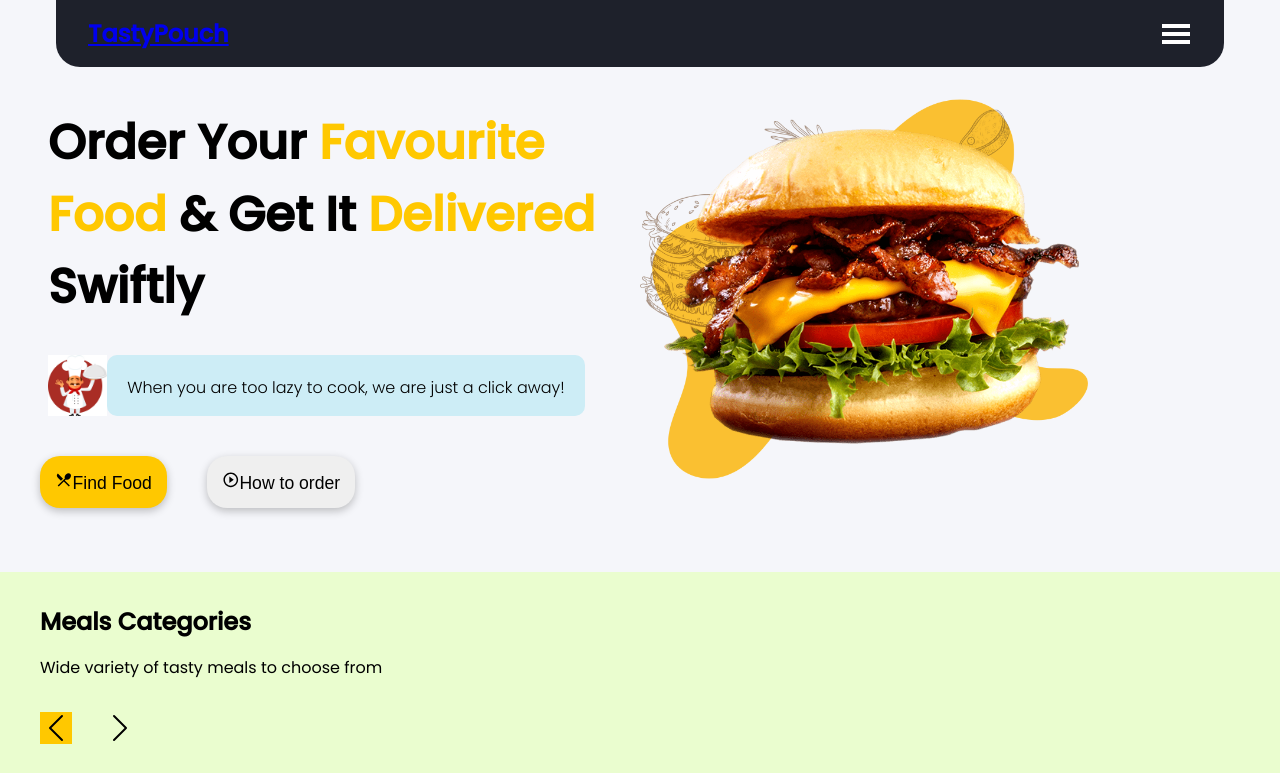
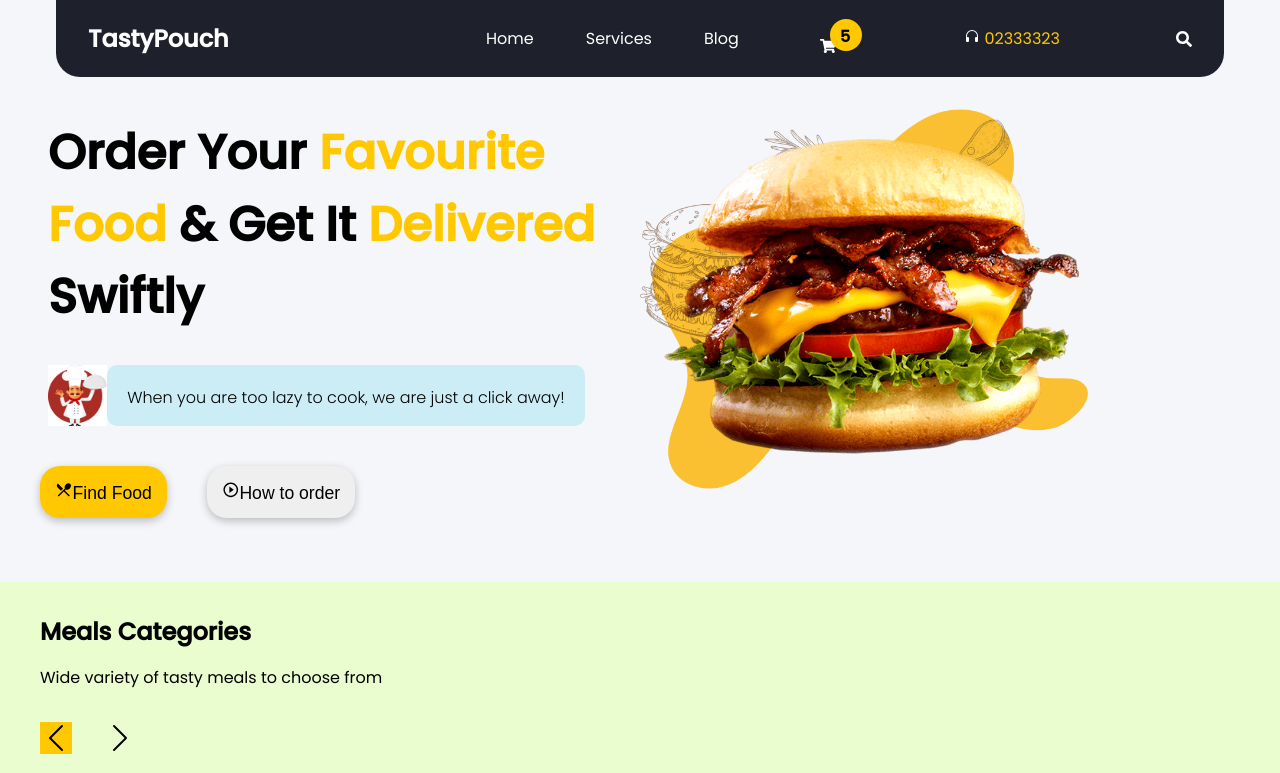
Before and after one commit to emmanuelkumah/foodily, a React (Create React App) app: page / in a window 1280 px wide. Shown: the top 773 px of the page. Built offline with nearby package versions, Linux system fonts and the light colour scheme.

Commit message:
Fix navbar responsiveness

```diff
--- a/src/Components/Cart/CartIcon.js
+++ /dev/null
@@ -1,16 +0,0 @@
-import React from "react";
-import { FaShoppingCart } from "react-icons/fa";
-import classes from "./CartIcon.module.css";
-
-function CartIcon() {
-  return (
-    <div className={classes.cart}>
-      <FaShoppingCart />
-      <div className={classes.cartNotf}>
-        <p>5</p>
-      </div>
-    </div>
-  );
-}
-
-export default CartIcon;
--- a/src/Components/Cart/CartIcon.module.css
+++ /dev/null
@@ -1,26 +0,0 @@
-.cart {
-  position: relative;
-  top: 10px;
-}
-.cartNotf {
-  background: #ffc800;
-  clip-path: circle(50%);
-  height: 2em;
-  width: 2em;
-  position: absolute;
-  bottom: 10px;
-  left: 10px;
-}
-.cartNotf p {
-  color: #1e212b;
-  position: absolute;
-  top: 5px;
-  left: 10px;
-  font-weight: 700;
-}
-
-@media only screen and (min-device-width: 320px) and (max-device-width: 480px) {
-  .cart {
-    margin-top: 20px;
-  }
-}
--- a/src/Components/NavBar/NavBar.js
+++ b/src/Components/NavBar/NavBar.js
@@ -1,11 +1,8 @@
 import React, { useState } from "react";
 import classes from "./NavBar.module.css";
-import NavMenu from "../NavMenu/NavMenu";
-import Search from "../Search/Search";
-import CartIcon from "../Cart/CartIcon";
+import { GiHamburgerMenu } from "react-icons/gi";
 import { BsHeadphones } from "react-icons/bs";
-import { GiHamburgerMenu } from "react-icons/gi";
-import { AiOutlineCloseSquare } from "react-icons/ai";
+import { FaSearch, FaShoppingCart } from "react-icons/fa";
 import { IconContext } from "react-icons/lib";
 
 function NavBar() {
@@ -23,34 +20,48 @@ function NavBar() {
             TastyPouch
           </a>
         </h1>
-        {showMenu && (
-          <div className={classes.menuItemContainer}>
-            <NavMenu className={classes.navMenu} />
-            <div className={classes.iconContainer}>
-              <IconContext.Provider value={{ color: "white" }}>
-                <BsHeadphones />{" "}
-                <span className={classes.phoneNum}>+2332453235</span>
-                <CartIcon />
-                <Search />
-              </IconContext.Provider>
+
+        <ul className={classes.navMenu}>
+          <li className={classes.menuItem}>Home</li>
+          <li className={classes.menuItem}>Services</li>
+          <li className={classes.menuItem}>Blog </li>
+        </ul>
+        <div className={classes.iconContainer}>
+          <IconContext.Provider value={{ color: "white" }}>
+            <div className={classes.phoneDetls}>
+              <BsHeadphones /> 02333323
             </div>
-          </div>
-        )}
-        {showHamburgerIcon ? (
-          <IconContext.Provider value={{ color: "white", size: "2rem" }}>
-            <GiHamburgerMenu
-              className={classes.menuIcon}
-              onClick={toggleMenu}
-            />
+            <div className={classes.cart}>
+              <FaShoppingCart />
+              <p className={classes.cartNotf}>5</p>
+            </div>
+
+            <FaSearch />
           </IconContext.Provider>
-        ) : (
-          <IconContext.Provider value={{ color: "white", size: "2rem" }}>
-            <AiOutlineCloseSquare
-              className={classes.menuIcon}
-              onClick={toggleMenu}
-            />
+        </div>
+
+        {/* <span>
+          <IconContext.Provider value={{ color: "white" }}>
+            <div className={classes.phoneNum}>
+              <BsHeadphones />
+              +233 23213332
+            </div>
+            <div className={classes.cart}>
+              <FaShoppingCart />
+              <div className={classes.cartNotf}>
+                <p>5</p>
+              </div>
+            </div>
           </IconContext.Provider>
-        )}
+
+          <IconContext.Provider value={{ color: "white" }}>
+            <FaSearch />
+          </IconContext.Provider>
+        </span> */}
+
+        <IconContext.Provider value={{ color: "white", size: "2rem" }}>
+          <GiHamburgerMenu className={classes.menuIcon} onClick={toggleMenu} />
+        </IconContext.Provider>
       </nav>
     </>
   );
--- a/src/Components/NavBar/NavBar.module.css
+++ b/src/Components/NavBar/NavBar.module.css
@@ -1,3 +1,8 @@
+.navLogo {
+  color: #fff;
+  text-decoration: none;
+}
+
 /* Desktops and laptops ----------- */
 @media only screen and (min-width: 1224px) {
   .nav {
@@ -14,19 +19,64 @@
     border-bottom-left-radius: 1.5rem;
     border-bottom-right-radius: 1.5rem;
   }
-
-  .navMenu {
-    margin: 0;
-    padding: 0;
-    list-style-type: none;
+  .menuItem {
+    display: inline-block;
+    margin-left: 2rem;
+    color: #fff;
+    transition-delay: 0s;
+    transition-property: border-left;
+    transition-duration: 0.5s;
+    transition-timing-function: ease-out;
+    padding: 10px;
+  }
+  .menuItem:hover {
+    border-left: 5px solid #ffc800;
+    background-color: #d4e79e;
+    color: #1e212b;
+    font-weight: 600;
+    cursor: pointer;
   }
   .iconContainer {
     display: flex;
     justify-content: space-between;
     align-items: center;
+    position: relative;
   }
-  .phone {
+  .phoneDetls {
     color: #ffc800;
+    padding-right: 100px;
+  }
+  .phoneNum {
+    position: absolute;
+    right: 320px;
+    color: #ffc800;
+  }
+  .menuIcon {
+    display: none;
+  }
+  .cart {
+    position: relative;
+    top: 10px;
+    right: 340px;
+  }
+  .cartNotf {
+    background: #ffc800;
+    clip-path: circle(50%);
+    height: 2em;
+    width: 2em;
+    position: absolute;
+    bottom: 10px;
+    left: 10px;
+    font-weight: 600;
+    padding-top: 5px;
+    padding-left: 10px;
+  }
+  .cartNotf p {
+    color: #1e212b;
+    position: absolute;
+    top: 5px;
+    left: 10px;
+    font-weight: 700;
   }
 }
 
@@ -38,9 +88,8 @@
     border-bottom-right-radius: 1.5rem;
     padding: 2rem;
   }
-  .navLogo {
-    color: #fff;
-    text-decoration: none;
+  .menuItem {
+    display: none;
   }
 
   .menuIcon {
@@ -55,4 +104,7 @@
   .phoneNum {
     color: #fff;
   }
+  .iconContainer {
+    display: none;
+  }
 }
--- a/src/Components/NavMenu/NavMenu.js
+++ b/src/Components/NavMenu/NavMenu.js
@@ -1,13 +1,36 @@
 import React from "react";
-import classes from "./NavMenu.module.css";
+import { IconContext } from "react-icons";
+
+import { BsHeadphones } from "react-icons/bs";
+import { FaSearch, FaShoppingCart } from "react-icons/fa";
+
 function NavMenu() {
   return (
     <>
-      <ul className={classes.navMenu}>
-        <li className={classes.menuItem}>Home</li>
-        <li className={classes.menuItem}>Services</li>
-        <li className={classes.menuItem}>Blog </li>
-      </ul>
+      {/* <section className={classes.navContainer}>
+        <ul className={classes.navMenu}>
+          <li className={classes.menuItem}>Home</li>
+          <li className={classes.menuItem}>Services</li>
+          <li className={classes.menuItem}>Blog </li>
+        </ul>
+        <section className={classes.iconsContainer}>
+          <IconContext.Provider value={{ color: "white" }}>
+            <div className={classes.phoneNum}>
+              <BsHeadphones />
+              +233 23213332
+            </div>
+            <div className={classes.cart}>
+              <FaShoppingCart />
+              <div className={classes.cartNotf}>
+                <p>5</p>
+              </div>
+            </div>
+          </IconContext.Provider>
+        </section>
+        <IconContext.Provider value={{ color: "white" }}>
+          <FaSearch />
+        </IconContext.Provider>
+      </section> */}
     </>
   );
 }
--- a/src/Components/NavMenu/NavMenu.module.css
+++ b/src/Components/NavMenu/NavMenu.module.css
@@ -1,3 +1,24 @@
+.cart {
+  position: relative;
+  top: 10px;
+}
+.cartNotf {
+  background: #ffc800;
+  clip-path: circle(50%);
+  height: 2em;
+  width: 2em;
+  position: absolute;
+  bottom: 10px;
+  left: 10px;
+}
+.cartNotf p {
+  color: #1e212b;
+  position: absolute;
+  top: 5px;
+  left: 10px;
+  font-weight: 700;
+}
+
 /* Desktops and laptops ----------- */
 @media only screen and (min-width: 1224px) {
   .navMenu {
@@ -16,8 +37,19 @@
     transition-timing-function: ease-out;
   }
   .menuItem:hover {
-    border-bottom: 2px solid #ffc800;
+    border-left: 5px solid #ffc800;
+    background-color: #d4e79e;
+    color: #1e212b;
     cursor: pointer;
+  }
+  .iconsContainer {
+    display: flex;
+    justify-content: space-around;
+    align-items: center;
+  }
+  .phoneNum {
+    color: #ffc800;
+    margin-right: 3rem;
   }
   /* Styles */
 }
@@ -27,4 +59,10 @@
   .menuItem {
     color: #fff;
   }
+  .navContainer {
+    display: none;
+  }
+  .searchIcon {
+    margin-top: 2rem;
+  }
 }
--- a/src/Components/Search/Search.js
+++ /dev/null
@@ -1,12 +0,0 @@
-import React from "react";
-import { FaSearch } from "react-icons/fa";
-import classes from "./Search.module.css";
-function Search() {
-  return (
-    <div className={classes.searchIcon}>
-      <FaSearch />
-    </div>
-  );
-}
-
-export default Search;
--- a/src/Components/Search/Search.module.css
+++ /dev/null
@@ -1,5 +0,0 @@
-@media only screen and (min-device-width: 320px) and (max-device-width: 480px) {
-  .searchIcon {
-    margin-top: 2rem;
-  }
-}
```
